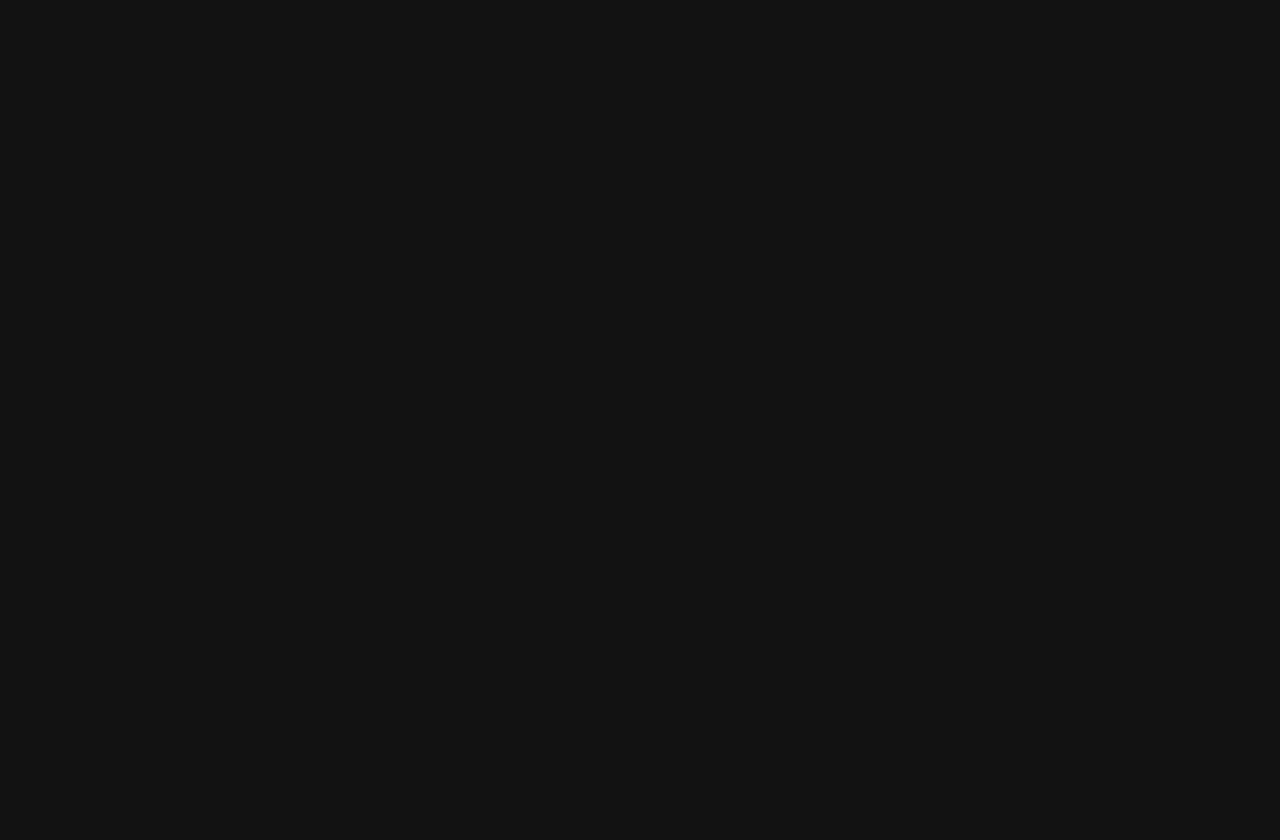
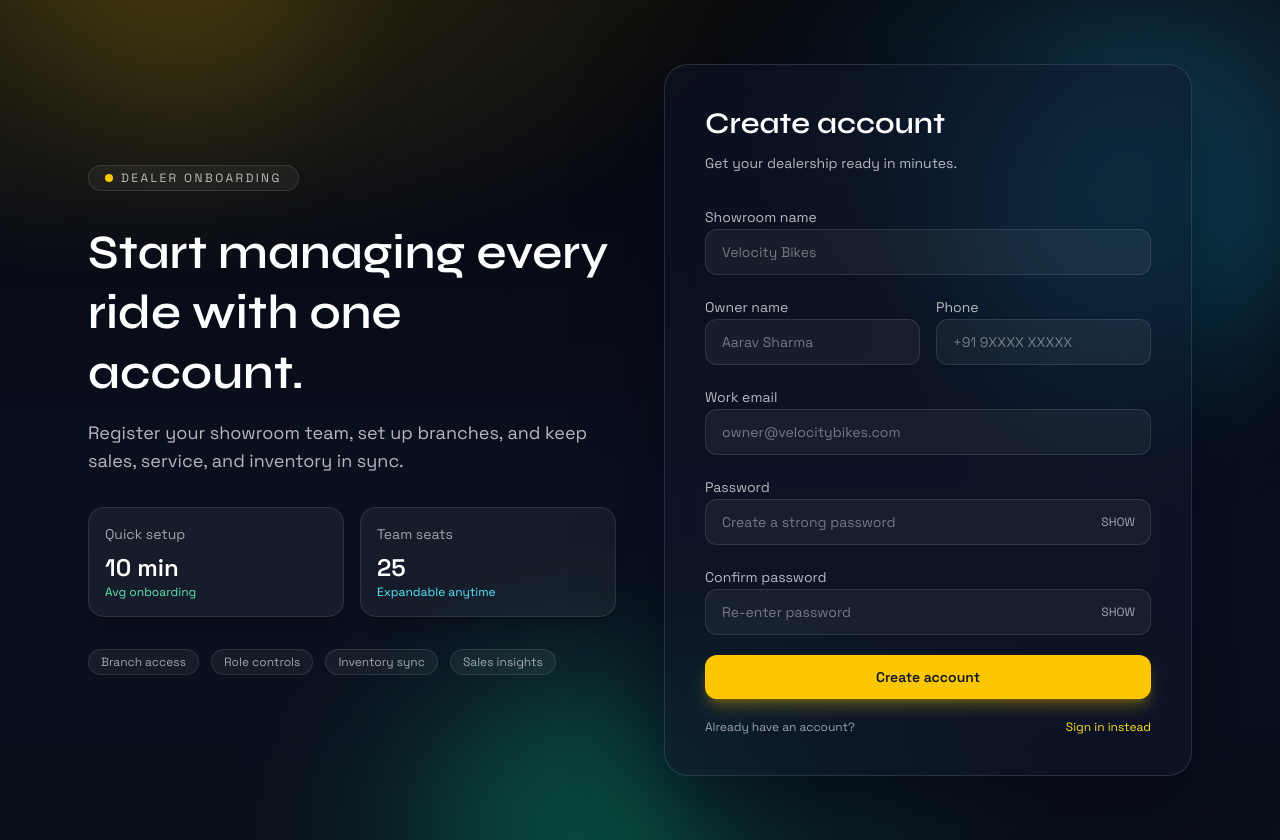
Before and after one commit to swasthik-nj/showroom-mgt-frontend, a React app: page /register in a window 1280 px wide. Before the commit this address had no page. Before the commit the page ends 800 px from the top, so only its background shows below. Built offline with nearby package versions, Linux system fonts and the light colour scheme; the HTML template or start-up script is replaced by a standard one.

Commit message:
created register page

```diff
--- a/src/App.jsx
+++ b/src/App.jsx
@@ -2,6 +2,7 @@ import './App.css'
 import { BrowserRouter, Route, Routes } from 'react-router-dom'
 import Home from './Home'
 import Login from './components/Login'
+import Register from './components/Register'
 
 function App() {
 
@@ -12,6 +13,7 @@ function App() {
        <Routes>
          <Route path='/' element={<Home/>}/>
          <Route path='/login' element={<Login/>}/>
+         <Route path='/register' element={<Register/>}/>
        </Routes>
     </BrowserRouter>
     </>
--- a/src/components/Login.jsx
+++ b/src/components/Login.jsx
@@ -6,7 +6,7 @@ export default function Login() {
 	return (
 		<div className='min-h-screen page-ambient text-white relative overflow-hidden'>
 			<div className='absolute inset-0'>
-				<div className='absolute -top-32 -left-24 h-72 w-72 rounded-full bg-yellow-400/20 blur-3xl float-slow'></div>
+				<div className='absolute -top-32 -left-24 h-72 w-72 rounded-full bg-gray-400 blur-3xl float-slow'></div>
 				<div className='absolute top-24 right-10 h-80 w-80 rounded-full bg-cyan-400/20 blur-3xl float-slow float-delay'></div>
 				<div className='absolute -bottom-32 left-1/3 h-72 w-72 rounded-full bg-emerald-400/20 blur-3xl float-slow'></div>
 			</div>
@@ -106,6 +106,12 @@ export default function Login() {
 									Request an invite
 								</button>
 							</div>
+							<div className='text-center text-xs text-white/60'>
+								<span>New to the platform? </span>
+								<a href='/register' className='text-yellow-300 hover:text-yellow-200'>
+									Create an account
+								</a>
+							</div>
 						</form>
 					</section>
 				</div>
--- a/src/components/Register.jsx
+++ b/src/components/Register.jsx
@@ -0,0 +1,148 @@
+import React, { useState } from 'react'
+
+export default function Register() {
+  const [showPassword, setShowPassword] = useState(false)
+  const [showConfirm, setShowConfirm] = useState(false)
+
+  return (
+    <div className='min-h-screen page-ambient text-white relative overflow-hidden'>
+      <div className='absolute inset-0'>
+        <div className='absolute -top-36 left-10 h-72 w-72 rounded-full bg-yellow-400/10 blur-3xl float-slow'></div>
+        <div className='absolute top-20 right-0 h-80 w-80 rounded-full bg-cyan-400/20 blur-3xl float-slow float-delay'></div>
+        <div className='absolute -bottom-36 left-1/3 h-72 w-72 rounded-full bg-emerald-400/20 blur-3xl float-slow'></div>
+      </div>
+
+      <div className='relative z-10 mx-auto flex min-h-screen max-w-6xl items-center px-6 py-16'>
+        <div className='grid w-full items-center gap-12 lg:grid-cols-2'>
+          <section className='space-y-8'>
+            <div className='inline-flex items-center gap-2 rounded-full border border-white/10 bg-white/5 px-4 py-1 text-xs uppercase tracking-[0.2em] text-white/70'>
+              <span className='h-2 w-2 rounded-full bg-yellow-400'></span>
+              Dealer onboarding
+            </div>
+            <div className='space-y-4'>
+              <h1 className='font-display text-4xl font-semibold leading-tight sm:text-5xl'>
+                Start managing every ride with one account.
+              </h1>
+              <p className='max-w-xl text-base text-white/70 sm:text-lg'>
+                Register your showroom team, set up branches, and keep sales, service, and inventory in sync.
+              </p>
+            </div>
+
+            <div className='grid gap-4 sm:grid-cols-2'>
+              <div className='rounded-2xl border border-white/10 bg-white/5 p-4 shadow-lg shadow-black/20'>
+                <p className='text-sm text-white/60'>Quick setup</p>
+                <p className='mt-2 text-2xl font-semibold text-white'>10 min</p>
+                <p className='text-xs text-emerald-300'>Avg onboarding</p>
+              </div>
+              <div className='rounded-2xl border border-white/10 bg-white/5 p-4 shadow-lg shadow-black/20'>
+                <p className='text-sm text-white/60'>Team seats</p>
+                <p className='mt-2 text-2xl font-semibold text-white'>25</p>
+                <p className='text-xs text-cyan-300'>Expandable anytime</p>
+              </div>
+            </div>
+
+            <div className='flex flex-wrap items-center gap-3 text-xs text-white/60'>
+              <span className='rounded-full border border-white/10 bg-white/5 px-3 py-1'>Branch access</span>
+              <span className='rounded-full border border-white/10 bg-white/5 px-3 py-1'>Role controls</span>
+              <span className='rounded-full border border-white/10 bg-white/5 px-3 py-1'>Inventory sync</span>
+              <span className='rounded-full border border-white/10 bg-white/5 px-3 py-1'>Sales insights</span>
+            </div>
+          </section>
+
+          <section className='glass rounded-3xl p-8 shadow-2xl shadow-black/40 sm:p-10'>
+            <div className='space-y-3'>
+              <h2 className='font-display text-3xl font-semibold'>Create account</h2>
+              <p className='text-sm text-white/70'>Get your dealership ready in minutes.</p>
+            </div>
+
+            <form className='mt-8 space-y-5'>
+              <div className='space-y-2'>
+                <label className='text-sm text-white/70'>Showroom name</label>
+                <input
+                  type='text'
+                  placeholder='Velocity Bikes'
+                  className='w-full rounded-xl border border-white/10 bg-white/5 px-4 py-3 text-sm text-white placeholder:text-white/40 focus:border-yellow-400 focus:outline-none focus:ring-2 focus:ring-yellow-400/30'
+                />
+              </div>
+              <div className='grid gap-4 sm:grid-cols-2'>
+                <div className='space-y-2'>
+                  <label className='text-sm text-white/70'>Owner name</label>
+                  <input
+                    type='text'
+                    placeholder='Aarav Sharma'
+                    className='w-full rounded-xl border border-white/10 bg-white/5 px-4 py-3 text-sm text-white placeholder:text-white/40 focus:border-yellow-400 focus:outline-none focus:ring-2 focus:ring-yellow-400/30'
+                  />
+                </div>
+                <div className='space-y-2'>
+                  <label className='text-sm text-white/70'>Phone</label>
+                  <input
+                    type='tel'
+                    placeholder='+91 9XXXX XXXXX'
+                    className='w-full rounded-xl border border-white/10 bg-white/5 px-4 py-3 text-sm text-white placeholder:text-white/40 focus:border-yellow-400 focus:outline-none focus:ring-2 focus:ring-yellow-400/30'
+                  />
+                </div>
+              </div>
+              <div className='space-y-2'>
+                <label className='text-sm text-white/70'>Work email</label>
+                <input
+                  type='email'
+                  placeholder='owner@velocitybikes.com'
+                  className='w-full rounded-xl border border-white/10 bg-white/5 px-4 py-3 text-sm text-white placeholder:text-white/40 focus:border-yellow-400 focus:outline-none focus:ring-2 focus:ring-yellow-400/30'
+                />
+              </div>
+              <div className='space-y-2'>
+                <label className='text-sm text-white/70'>Password</label>
+                <div className='relative'>
+                  <input
+                    type={showPassword ? 'text' : 'password'}
+                    placeholder='Create a strong password'
+                    className='w-full rounded-xl border border-white/10 bg-white/5 px-4 py-3 pr-20 text-sm text-white placeholder:text-white/40 focus:border-yellow-400 focus:outline-none focus:ring-2 focus:ring-yellow-400/30'
+                  />
+                  <button
+                    type='button'
+                    onClick={() => setShowPassword(!showPassword)}
+                    className='absolute right-4 top-1/2 -translate-y-1/2 text-xs text-white/60 transition hover:text-white'
+                  >
+                    {showPassword ? 'HIDE' : 'SHOW'}
+                  </button>
+                </div>
+              </div>
+              <div className='space-y-2'>
+                <label className='text-sm text-white/70'>Confirm password</label>
+                <div className='relative'>
+                  <input
+                    type={showConfirm ? 'text' : 'password'}
+                    placeholder='Re-enter password'
+                    className='w-full rounded-xl border border-white/10 bg-white/5 px-4 py-3 pr-20 text-sm text-white placeholder:text-white/40 focus:border-yellow-400 focus:outline-none focus:ring-2 focus:ring-yellow-400/30'
+                  />
+                  <button
+                    type='button'
+                    onClick={() => setShowConfirm(!showConfirm)}
+                    className='absolute right-4 top-1/2 -translate-y-1/2 text-xs text-white/60 transition hover:text-white'
+                  >
+                    {showConfirm ? 'HIDE' : 'SHOW'}
+                  </button>
+                </div>
+              </div>
+
+              <button
+                type='submit'
+                className='group relative w-full overflow-hidden rounded-xl bg-yellow-400 px-4 py-3 text-sm font-semibold text-slate-900 shadow-lg shadow-yellow-400/30 transition hover:-translate-y-0.5'
+              >
+                <span className='relative z-10'>Create account</span>
+                <span className='absolute inset-0 -translate-x-full bg-gradient-to-r from-yellow-200/0 via-white/40 to-yellow-200/0 transition duration-500 group-hover:translate-x-full'></span>
+              </button>
+
+              <div className='flex flex-col gap-3 text-center text-xs text-white/60 sm:flex-row sm:items-center sm:justify-between'>
+                <span>Already have an account?</span>
+                <a href='/login' className='text-yellow-300 hover:text-yellow-200'>
+                  Sign in instead
+                </a>
+              </div>
+            </form>
+          </section>
+        </div>
+      </div>
+    </div>
+  )
+}
```
